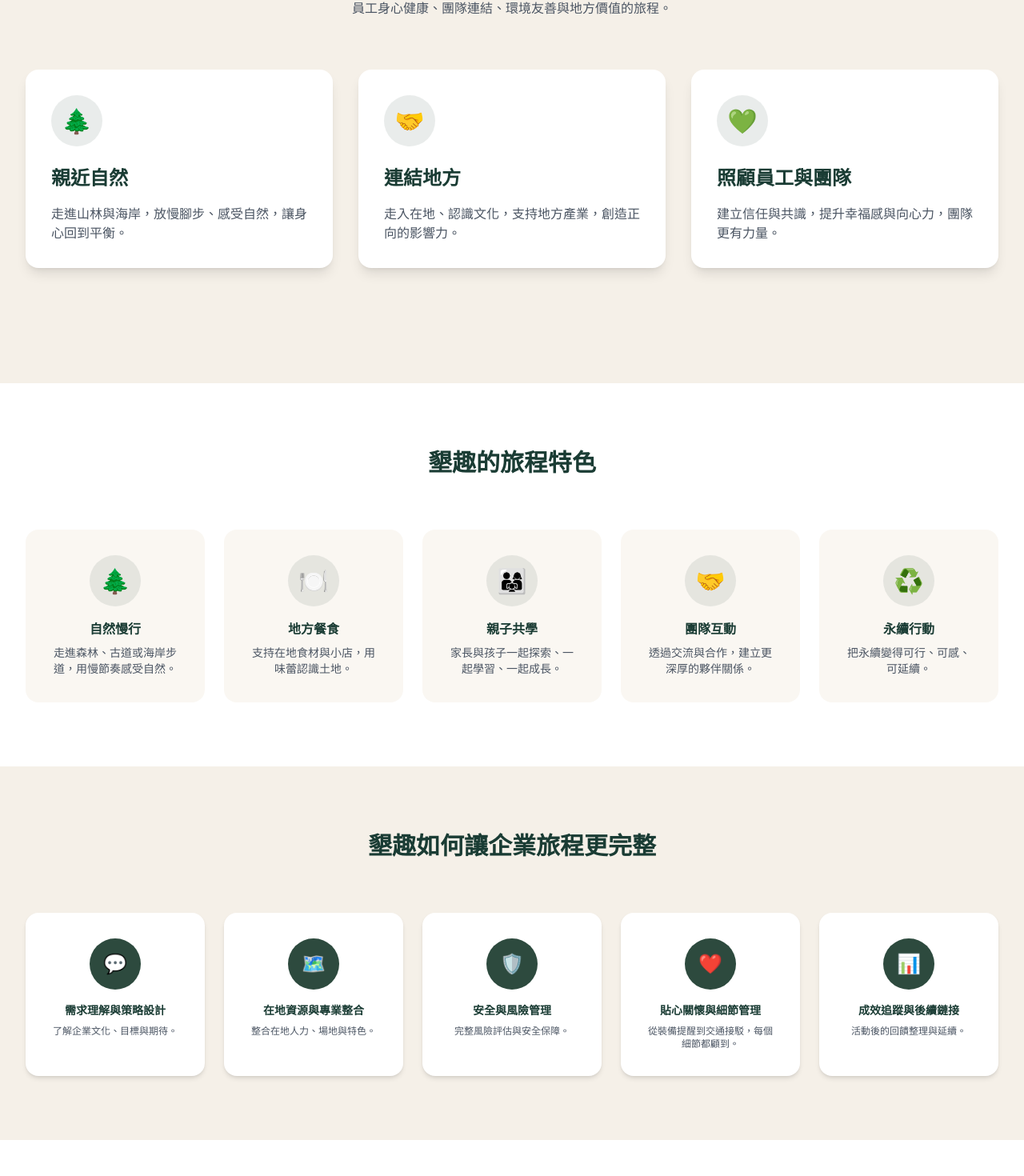
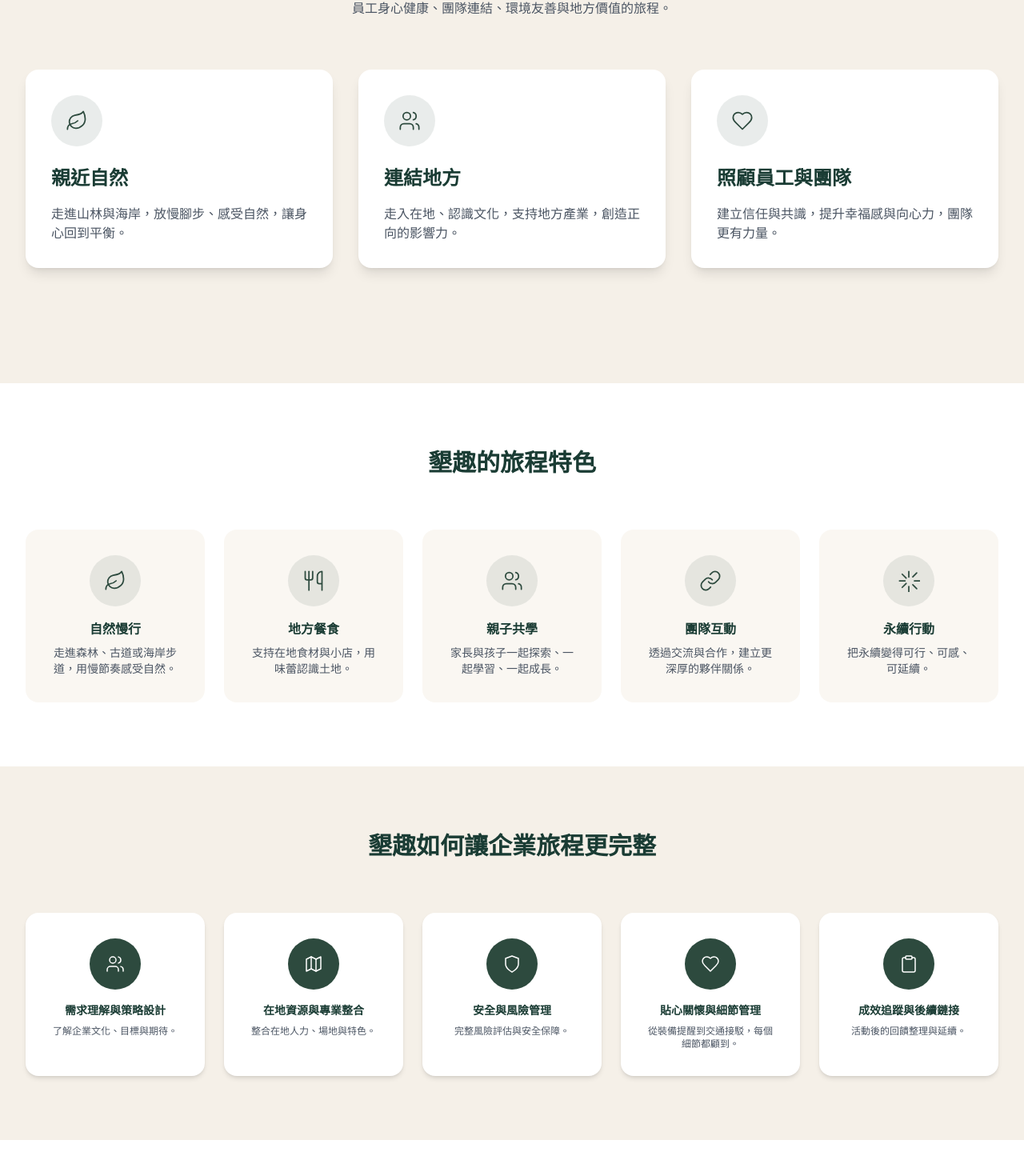
Before and after one commit to DingJun1028/ftgtours-esggo-co, a React (Vite) app: page /#/ in a window 1280 px wide. Shown: the part 1039-2509 px from the top of the page at 80% size. Built offline with nearby package versions, Linux system fonts and the light colour scheme; no server answers.

Commit message:
feat: 首頁 Hero + 三大值區塊 emoji 全面替換為 FTGIcon
- Home.jsx 三大價值區 emoji → FTGIcon (leaf/users/heart)
- featureIcons/processIcons/momentIcons/safetyIcons 全部 SVG 化
- 補齊 FTGIcon navigation/award/cup 圖示
- 進階簡約線條風格，統一大地色系

```diff
--- a/src/components/FTGIcon.jsx
+++ b/src/components/FTGIcon.jsx
@@ -148,6 +148,21 @@ export const FTG_ICONS = {
       <path d="M12 2v6"/><path d="m16.24 7.76 4.24-4.24"/><path d="M18 12h6"/><path d="m16.24 16.24 4.24 4.24"/><path d="M12 18v6"/><path d="m4.93 19.07 4.24-4.24"/><path d="M2 12h6"/><path d="m4.93 4.93 4.24 4.24"/>
     </svg>
   ),
+  navigation: (
+    <svg viewBox="0 0 24 24" fill="none" stroke="currentColor" strokeWidth="1.5" strokeLinecap="round" strokeLinejoin="round">
+      <polygon points="3 11 22 2 13 21 11 13 3 11"/>
+    </svg>
+  ),
+  award: (
+    <svg viewBox="0 0 24 24" fill="none" stroke="currentColor" strokeWidth="1.5" strokeLinecap="round" strokeLinejoin="round">
+      <circle cx="12" cy="8" r="7"/><polyline points="8.21 13.89 7 23 12 20 17 23 15.79 13.88"/>
+    </svg>
+  ),
+  cup: (
+    <svg viewBox="0 0 24 24" fill="none" stroke="currentColor" strokeWidth="1.5" strokeLinecap="round" strokeLinejoin="round">
+      <path d="M17 8h1a4 4 0 1 1 0 8h-1"/><path d="M3 8h14v9a4 4 0 0 1-4 4H7a4 4 0 0 1-4-4Z"/><line x6="6" y1="2" x2="6" y2="4"/><line x1="10" y1="2" x2="10" y2="4"/><line x1="14" y1="2" x2="14" y2="4"/>
+    </svg>
+  ),
 };
 
 export function FTGIcon({ name, size = 24, className = '' }) {
--- a/src/pages/Home.jsx
+++ b/src/pages/Home.jsx
@@ -1,6 +1,7 @@
 import { Link } from 'react-router-dom';
 import { usePageSeo } from '../utils/seo';
 import { useLanguage } from '../i18n/LanguageContext';
+import FTGIcon from '../components/FTGIcon';
 
 export default function Home() {
   const { t } = useLanguage();
@@ -20,11 +21,11 @@ export default function Home() {
     { title: t('home.p6Title'), desc: t('home.p6Desc'), link: '/esg-impact-note', img: '/images/esg-impact-note/ESG Impact Note-頁首大橫幅.png' },
   ];
 
-  const featureIcons = ['🌲', '🍽️', '👨‍👩‍👧', '🤝', '♻️'];
-  const processIcons = ['💬', '🗺️', '🛡️', '❤️', '📊'];
-  const momentIcons = ['🏖️', '👨‍👩‍👧‍👦', '🎯', '🧘', '👔'];
+  const featureIcons = ['leaf', 'utensils', 'users', 'link', 'sustainable'];
+  const processIcons = ['users', 'map', 'shield', 'heart', 'clipboard'];
+  const momentIcons = ['sun', 'users', 'compass', 'smile', 'award'];
   const stepIcons = ['1', '2', '3', '4', '5'];
-  const safetyIcons = ['🚌', '📋', '🏥', '🧭', '🤝'];
+  const safetyIcons = ['navigation', 'clipboard', 'safety', 'compass', 'users'];
 
   return (
     <div>
@@ -70,7 +71,7 @@ export default function Home() {
           <div className="grid grid-cols-1 md:grid-cols-3 gap-6 md:gap-8 mb-10 md:mb-16">
             <div className="bg-white rounded-2xl card-responsive shadow-lg">
               <div className="w-12 h-12 md:w-16 md:h-16 bg-ftg-green/10 rounded-full flex items-center justify-center mb-4 md:mb-6">
-                <span className="text-2xl md:text-3xl">🌲</span>
+                <FTGIcon name="leaf" size={28} className="text-ftg-green" />
               </div>
               <h3 className="text-xl md:text-2xl font-bold text-ftg-forest mb-3 md:mb-4">{t('home.v1Title')}</h3>
               <p className="text-gray-600 leading-relaxed text-sm md:text-base">
@@ -80,7 +81,7 @@ export default function Home() {
 
             <div className="bg-white rounded-2xl card-responsive shadow-lg">
               <div className="w-12 h-12 md:w-16 md:h-16 bg-ftg-green/10 rounded-full flex items-center justify-center mb-4 md:mb-6">
-                <span className="text-2xl md:text-3xl">🤝</span>
+                <FTGIcon name="users" size={28} className="text-ftg-green" />
               </div>
               <h3 className="text-xl md:text-2xl font-bold text-ftg-forest mb-3 md:mb-4">{t('home.v2Title')}</h3>
               <p className="text-gray-600 leading-relaxed text-sm md:text-base">
@@ -90,7 +91,7 @@ export default function Home() {
 
             <div className="bg-white rounded-2xl card-responsive shadow-lg">
               <div className="w-12 h-12 md:w-16 md:h-16 bg-ftg-green/10 rounded-full flex items-center justify-center mb-4 md:mb-6">
-                <span className="text-2xl md:text-3xl">💚</span>
+                <FTGIcon name="heart" size={28} className="text-ftg-green" />
               </div>
               <h3 className="text-xl md:text-2xl font-bold text-ftg-forest mb-3 md:mb-4">{t('home.v3Title')}</h3>
               <p className="text-gray-600 leading-relaxed text-sm md:text-base">
@@ -111,7 +112,7 @@ export default function Home() {
             {t('home.featureList').map((item, i) => (
               <div key={i} className="text-center card-responsive bg-ftg-cream rounded-2xl hover:shadow-lg transition-shadow">
                 <div className="w-12 h-12 md:w-16 md:h-16 bg-ftg-green/10 rounded-full flex items-center justify-center mx-auto mb-3 md:mb-4">
-                  <span className="text-2xl md:text-3xl">{featureIcons[i]}</span>
+                  <FTGIcon name={featureIcons[i]} size={28} className="text-ftg-green" />
                 </div>
                 <h3 className="font-bold text-ftg-forest mb-2 text-sm md:text-base">{item.title}</h3>
                 <p className="text-gray-600 text-xs md:text-sm">{item.desc}</p>
@@ -131,7 +132,7 @@ export default function Home() {
             {t('home.processList').map((item, i) => (
               <div key={i} className="text-center card-responsive bg-white rounded-2xl shadow-md hover:shadow-lg transition-shadow">
                 <div className="w-12 h-12 md:w-16 md:h-16 bg-ftg-green text-white rounded-full flex items-center justify-center mx-auto mb-3 md:mb-4">
-                  <span className="text-xl md:text-2xl">{processIcons[i]}</span>
+                  <FTGIcon name={processIcons[i]} size={24} className="text-white" />
                 </div>
                 <h3 className="font-bold text-ftg-forest mb-2 text-xs md:text-sm">{item.title}</h3>
                 <p className="text-gray-600 text-xs">{item.desc}</p>
@@ -187,7 +188,7 @@ export default function Home() {
             {t('home.momentList').map((item, i) => (
               <div key={i} className="text-center card-responsive bg-white rounded-2xl shadow-md hover:shadow-lg transition-shadow">
                 <div className="w-12 h-12 md:w-16 md:h-16 bg-ftg-green/10 rounded-full flex items-center justify-center mx-auto mb-3 md:mb-4">
-                  <span className="text-2xl md:text-3xl">{momentIcons[i]}</span>
+                  <FTGIcon name={momentIcons[i]} size={28} className="text-ftg-green" />
                 </div>
                 <h3 className="font-bold text-ftg-forest mb-2 text-sm md:text-base">{item.title}</h3>
                 <p className="text-gray-600 text-xs md:text-sm">{item.desc}</p>
@@ -227,7 +228,7 @@ export default function Home() {
             {t('home.safetyList').map((item, i) => (
               <div key={i} className="text-center card-responsive bg-white rounded-2xl shadow-md hover:shadow-lg transition-shadow">
                 <div className="w-12 h-12 md:w-16 md:h-16 bg-ftg-green/10 rounded-full flex items-center justify-center mx-auto mb-3 md:mb-4">
-                  <span className="text-2xl md:text-3xl">{safetyIcons[i]}</span>
+                  <FTGIcon name={safetyIcons[i]} size={28} className="text-ftg-green" />
                 </div>
                 <h3 className="font-bold text-ftg-forest mb-2 text-sm md:text-base">{item.title}</h3>
                 <p className="text-gray-600 text-xs md:text-sm">{item.desc}</p>
```
